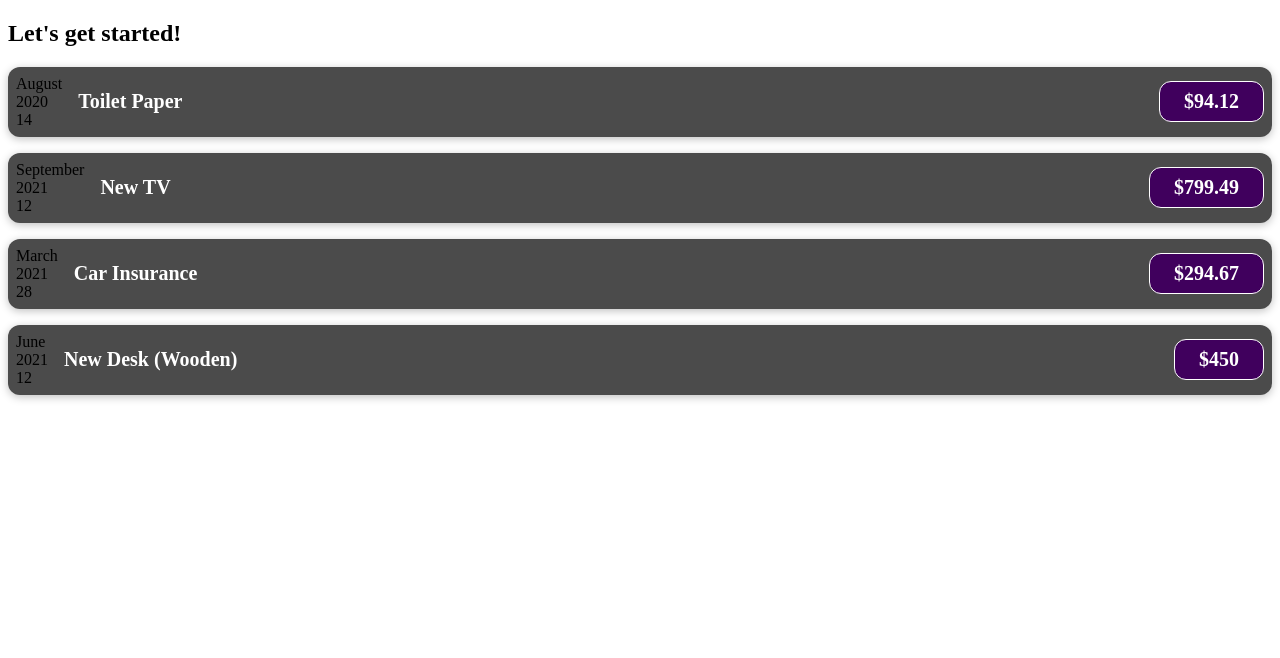
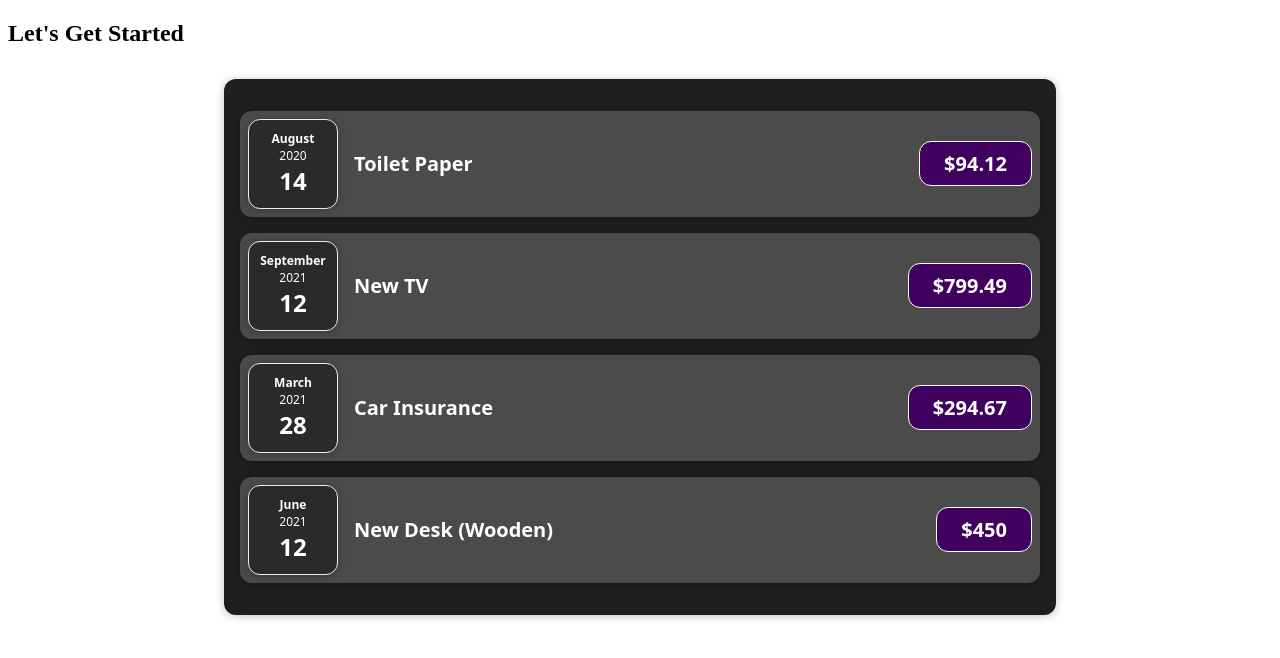
Before and after one commit to Omar-Elmoez/Expense_App, a React (Vite) app: page / in a window 1280 px wide. Shown: the top 658 px of the page. Built offline with nearby package versions, Linux system fonts and the light colour scheme.

Commit message:
add style and create 2 components
1- added style for ExpenseDate component.
2- Create Expenses Component.
3- Create a re-useable component (Card Component);

```diff
--- a/src/App.jsx
+++ b/src/App.jsx
@@ -1,4 +1,4 @@
-import ExpenseItem from "./components/ExpenseItem/ExpenseItem";
+import Expenses from "./components/Expenses/Expenses";
 
 export default function App() {
   const expenses = [
@@ -26,11 +26,8 @@ export default function App() {
   return (
     <div>
       {/* eslint-disable-next-line react/no-unescaped-entities */}
-      <h2>Let's get started!</h2>
-      <ExpenseItem {...expenses[0]} />
-      <ExpenseItem {...expenses[1]} />
-      <ExpenseItem {...expenses[2]} />
-      <ExpenseItem {...expenses[3]} />
+      <h2>Let's Get Started</h2>
+      <Expenses info={expenses} />
     </div>
   );
 }
--- /dev/null
+++ b/src/components/Card/Card.css
@@ -0,0 +1,4 @@
+.card {
+  border-radius: 12px;
+  box-shadow: 0 1px 8px rgba(0, 0, 0, 0.25);
+}
--- /dev/null
+++ b/src/components/Card/Card.jsx
@@ -0,0 +1,7 @@
+/* eslint-disable react/prop-types */
+import "./Card.css";
+
+export default function Card(props) {
+  const classes = `card ${props.className}`;
+  return <div className={classes}>{props.children}</div>;
+}
--- a/src/components/ExpenseDate/ExpenseDate.css
+++ b/src/components/ExpenseDate/ExpenseDate.css
@@ -0,0 +1,25 @@
+.expense-date {
+  display: flex;
+  flex-direction: column;
+  width: 5.5rem;
+  height: 5.5rem;
+  border: 1px solid #ececec;
+  background-color: #2a2a2a;
+  color: white;
+  align-items: center;
+  justify-content: center;
+}
+
+.expense-date__month {
+  font-size: 0.75rem;
+  font-weight: bold;
+}
+
+.expense-date__year {
+  font-size: 0.75rem;
+}
+
+.expense-date__day {
+  font-size: 1.5rem;
+  font-weight: bold;
+}
--- a/src/components/ExpenseDate/ExpenseDate.jsx
+++ b/src/components/ExpenseDate/ExpenseDate.jsx
@@ -1,15 +1,16 @@
+import Card from "../Card/Card";
 /* eslint-disable react/prop-types */
-export default function ExpenseDate({date}) {
-
+import "./ExpenseDate.css";
+export default function ExpenseDate({ date }) {
   const month = date.toLocaleString("default", { month: "long" });
   const year = date.getFullYear();
   const day = date.toLocaleString("default", { day: "numeric" });
 
   return (
-    <div>
-      <div>{month}</div>
-      <div>{year}</div>
-      <div>{day}</div>
-    </div>
+    <Card className="expense-date">
+      <div className="expense-date__month">{month}</div>
+      <div className="expense-date__year">{year}</div>
+      <div className="expense-date__day">{day}</div>
+    </Card>
   );
 }
--- a/src/components/ExpenseItem/ExpenseItem.css
+++ b/src/components/ExpenseItem/ExpenseItem.css
@@ -2,11 +2,11 @@
   display: flex;
   justify-content: space-between;
   align-items: center;
-  box-shadow: 0 2px 8px rgba(0, 0, 0, 0.25);
   padding: 0.5rem;
   margin: 1rem 0;
-  border-radius: 12px;
   background-color: #4b4b4b;
+  font-family: system-ui, -apple-system, BlinkMacSystemFont, "Segoe UI", Roboto,
+  Oxygen, Ubuntu, Cantarell, "Open Sans", "Helvetica Neue", sans-serif;
 }
 
 .expense-item__description {
--- a/src/components/ExpenseItem/ExpenseItem.jsx
+++ b/src/components/ExpenseItem/ExpenseItem.jsx
@@ -1,4 +1,5 @@
 /* eslint-disable react/prop-types */
+import Card from "../Card/Card";
 import ExpenseDate from "../ExpenseDate/ExpenseDate";
 import "./ExpenseItem.css";
 
@@ -6,12 +7,12 @@ import "./ExpenseItem.css";
 export default function ExpenseItem({title, amount, date}) {
 
   return (
-    <div className="expense-item">
+    <Card className="expense-item">
       <ExpenseDate date={date} />
       <div className="expense-item__description">
         <h2>{title}</h2>
         <div className="expense-item__price">${amount}</div>
       </div>
-    </div>
+    </Card>
   );
 }
--- /dev/null
+++ b/src/components/Expenses/Expenses.css
@@ -0,0 +1,7 @@
+.expenses {
+  padding: 1rem;
+  background-color: rgb(31, 31, 31);
+  margin: 2rem auto;
+  width: 50rem;
+  max-width: 95%;
+}
--- /dev/null
+++ b/src/components/Expenses/Expenses.jsx
@@ -0,0 +1,15 @@
+/* eslint-disable react/prop-types */
+import Card from '../Card/Card';
+import ExpenseItem from '../ExpenseItem/ExpenseItem';
+import './Expenses.css';
+
+export default function Expenses({info}) {
+  return (
+    <Card className='expenses'>
+      <ExpenseItem {...info[0]} />
+      <ExpenseItem {...info[1]} />
+      <ExpenseItem {...info[2]} />
+      <ExpenseItem {...info[3]} />
+    </Card>
+  )
+}
```
Also changed, not shown: What I have done.txt (added), src/ToDo.txt (added).
